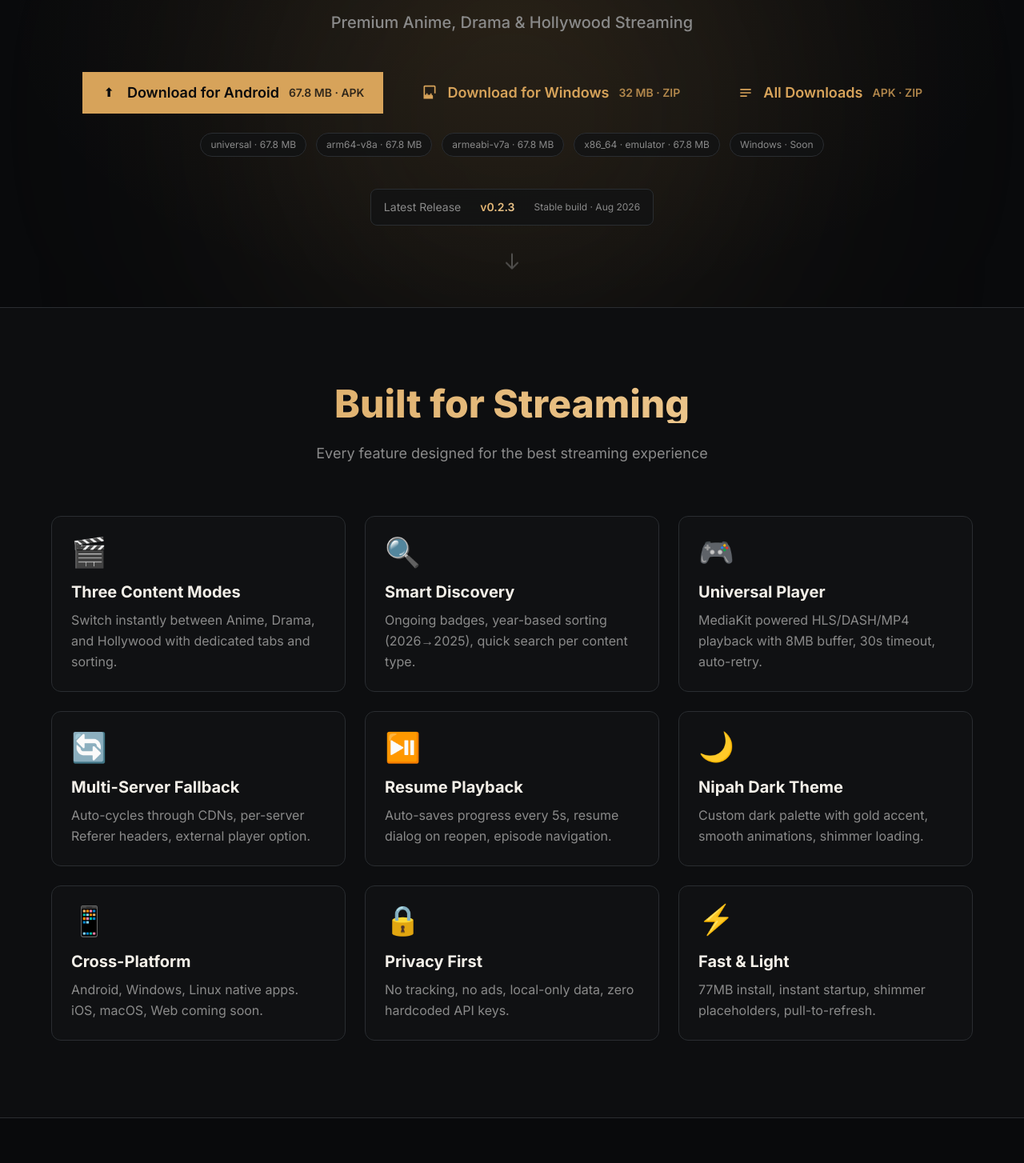
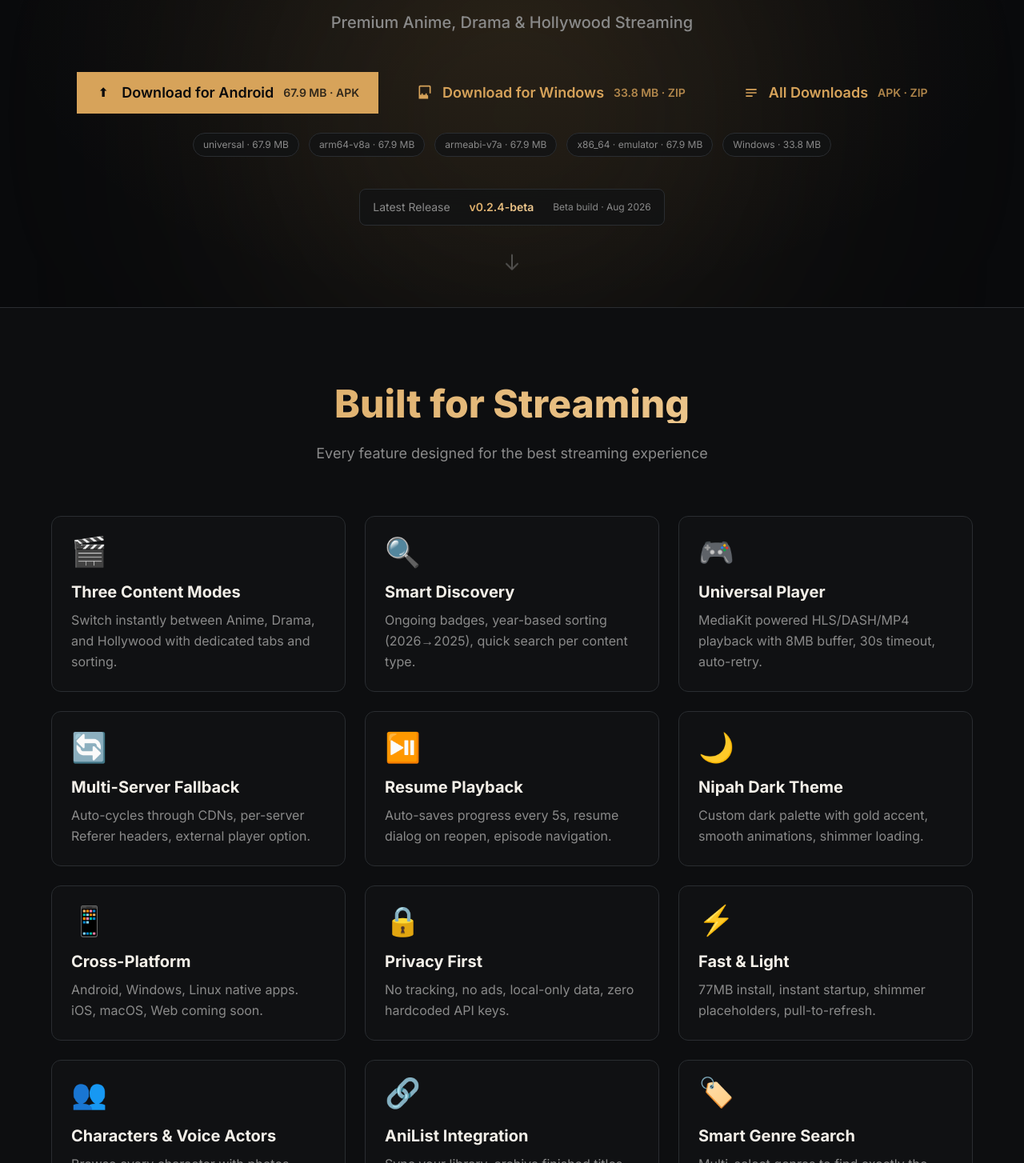
Before and after one commit to keiz7en/LimeSugar-Web, a Next.js app: page / in a window 1280 px wide. Shown: the part 336-1790 px from the top of the page at 80% size. Built offline with nearby package versions, Linux system fonts and the light colour scheme.

Commit message:
Update site to v0.2.4-beta: download links, sizes, version badge, new features

```diff
--- a/src/app/page.tsx
+++ b/src/app/page.tsx
@@ -33,7 +33,7 @@ export default function Home() {
           {/* Download Buttons */}
           <div className="mt-12 flex flex-col sm:flex-row items-center justify-center gap-6 flex-wrap">
             <Link
-              href="https://github.com/keiz7en/LimeSugar/releases/download/v0.2.3/app-release.apk"
+              href="https://github.com/keiz7en/LimeSugar/releases/download/v0.2.4-beta/app-release.apk"
               className="btn-gold group flex items-center justify-center gap-3 px-8 py-4 min-w-[220px]"
               target="_blank"
               rel="noopener noreferrer"
@@ -42,11 +42,11 @@ export default function Home() {
                 <path d="M6 18h12v2H6zm5-14l-5 5h3v9h4V9h3l-5-5zm7 14H6v2h12z"/>
               </svg>
               <span className="text-lg font-semibold">Download for Android</span>
-              <span className="text-sm opacity-80">67.8 MB · APK</span>
+              <span className="text-sm opacity-80">67.9 MB · APK</span>
             </Link>
 
             <Link
-              href="https://github.com/keiz7en/LimeSugar/releases/tag/v0.2.3"
+              href="https://github.com/keiz7en/LimeSugar/releases/tag/v0.2.4-beta"
               className="btn-outline group flex items-center justify-center gap-3 px-8 py-4 min-w-[220px]"
               target="_blank"
               rel="noopener noreferrer"
@@ -55,11 +55,11 @@ export default function Home() {
                 <path d="M21 13V3c0-1.1-.9-2-2-2H5c-1.1 0-2 .9-2 2v14c0 1.1.9 2 2 2h6v-2H5V3h14v10h-2zm-4 2h-2v-2h-2v2H9v-2H7v2H5c-1.1 0-2 .9-2 2v4h14v-4c0-1.1-.9-2-2-2z"/>
               </svg>
               <span className="text-lg font-semibold">Download for Windows</span>
-              <span className="text-sm opacity-80">32 MB · ZIP</span>
+              <span className="text-sm opacity-80">33.8 MB · ZIP</span>
             </Link>
 
             <Link
-              href="https://github.com/keiz7en/LimeSugar/releases/tag/v0.2.3"
+              href="https://github.com/keiz7en/LimeSugar/releases/tag/v0.2.4-beta"
               className="btn-outline group flex items-center justify-center gap-3 px-8 py-4 min-w-[220px]"
               target="_blank"
               rel="noopener noreferrer"
@@ -75,11 +75,11 @@ export default function Home() {
           {/* APK variants */}
           <div className="mt-6 flex flex-wrap items-center justify-center gap-3">
             {[
-               { n: "universal", s: "67.8 MB", h: "https://github.com/keiz7en/LimeSugar/releases/download/v0.2.3/app-release.apk" },
-               { n: "arm64-v8a", s: "67.8 MB", h: "https://github.com/keiz7en/LimeSugar/releases/download/v0.2.3/app-release.apk" },
-               { n: "armeabi-v7a", s: "67.8 MB", h: "https://github.com/keiz7en/LimeSugar/releases/download/v0.2.3/app-release.apk" },
-               { n: "x86_64 · emulator", s: "67.8 MB", h: "https://github.com/keiz7en/LimeSugar/releases/download/v0.2.3/app-release.apk" },
-               { n: "Windows", s: "Soon", h: "https://github.com/keiz7en/LimeSugar/releases/tag/v0.2.3" },
+               { n: "universal", s: "67.9 MB", h: "https://github.com/keiz7en/LimeSugar/releases/download/v0.2.4-beta/app-release.apk" },
+               { n: "arm64-v8a", s: "67.9 MB", h: "https://github.com/keiz7en/LimeSugar/releases/download/v0.2.4-beta/app-release.apk" },
+               { n: "armeabi-v7a", s: "67.9 MB", h: "https://github.com/keiz7en/LimeSugar/releases/download/v0.2.4-beta/app-release.apk" },
+               { n: "x86_64 · emulator", s: "67.9 MB", h: "https://github.com/keiz7en/LimeSugar/releases/download/v0.2.4-beta/app-release.apk" },
+               { n: "Windows", s: "33.8 MB", h: "https://github.com/keiz7en/LimeSugar/releases/tag/v0.2.4-beta" },
              ].map((v, i) => (
               <a key={i} href={v.h} target="_blank" rel="noopener noreferrer"
                  className="text-xs px-3 py-1.5 glass rounded-full text-text-dim hover:text-gold transition-colors">
@@ -91,8 +91,8 @@ export default function Home() {
           {/* Version badge */}
           <div className="mt-10 inline-flex items-center gap-3 px-4 py-2 glass rounded-lg">
             <span className="text-sm text-text-dim">Latest Release</span>
-              <span className="px-3 py-1 text-sm font-semibold gold-gradient-text">v0.2.3</span>
-               <span className="text-xs text-text-dim">Stable build · Aug 2026</span>
+               <span className="px-3 py-1 text-sm font-semibold gold-gradient-text">v0.2.4-beta</span>
+                <span className="text-xs text-text-dim">Beta build · Aug 2026</span>
           </div>
         </div>
 
@@ -124,8 +124,12 @@ export default function Home() {
               { icon: "🌙", title: "Nipah Dark Theme", desc: "Custom dark palette with gold accent, smooth animations, shimmer loading." },
               { icon: "📱", title: "Cross-Platform", desc: "Android, Windows, Linux native apps. iOS, macOS, Web coming soon." },
               { icon: "🔒", title: "Privacy First", desc: "No tracking, no ads, local-only data, zero hardcoded API keys." },
-              { icon: "⚡", title: "Fast & Light", desc: "77MB install, instant startup, shimmer placeholders, pull-to-refresh." },
-            ].map((feature, i) => (
+               { icon: "⚡", title: "Fast & Light", desc: "77MB install, instant startup, shimmer placeholders, pull-to-refresh." },
+               { icon: "👥", title: "Characters & Voice Actors", desc: "Browse every character with photos, roles, and their Japanese voice actors." },
+               { icon: "🔗", title: "AniList Integration", desc: "Sync your library, archive finished titles, and see your latest AniList activity." },
+               { icon: "🏷️", title: "Smart Genre Search", desc: "Multi-select genres to find exactly the anime you want across the catalog." },
+               { icon: "✨", title: "SSR Highlights", desc: "Freshly aired episodes glow with an animated gold shine so you never miss a drop." },
+             ].map((feature, i) => (
               <div key={i} className="card-hover glass p-6 rounded-xl group">
                 <div className="text-4xl mb-4 animate-float" style={{ animationDelay: `${i * 100}ms` }}>
                   {feature.icon}
@@ -215,7 +219,7 @@ export default function Home() {
           </p>
           <div className="flex flex-col sm:flex-row items-center justify-center gap-4">
             <Link
-              href="https://github.com/keiz7en/LimeSugar/releases/download/v0.2.3/app-release.apk"
+              href="https://github.com/keiz7en/LimeSugar/releases/download/v0.2.4-beta/app-release.apk"
               className="btn-gold px-10 py-4 text-lg"
               target="_blank"
               rel="noopener noreferrer"
```
